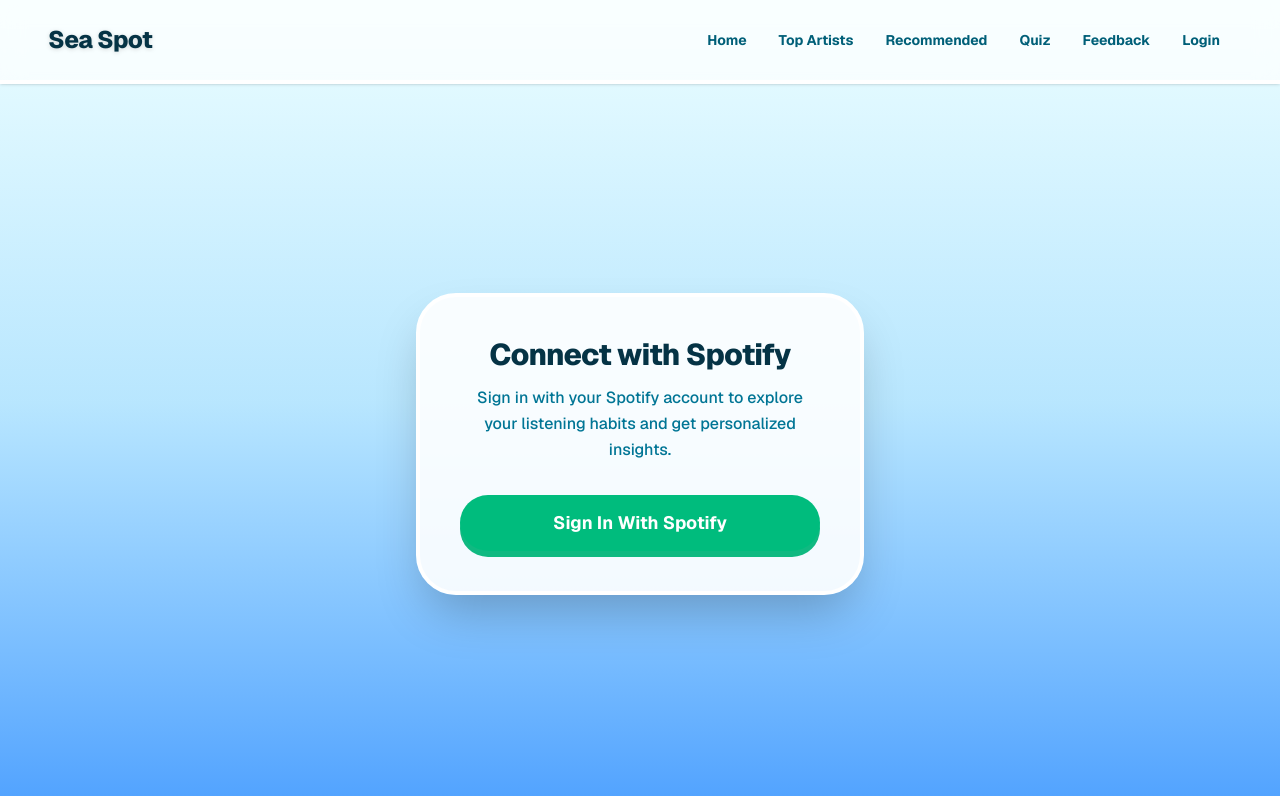
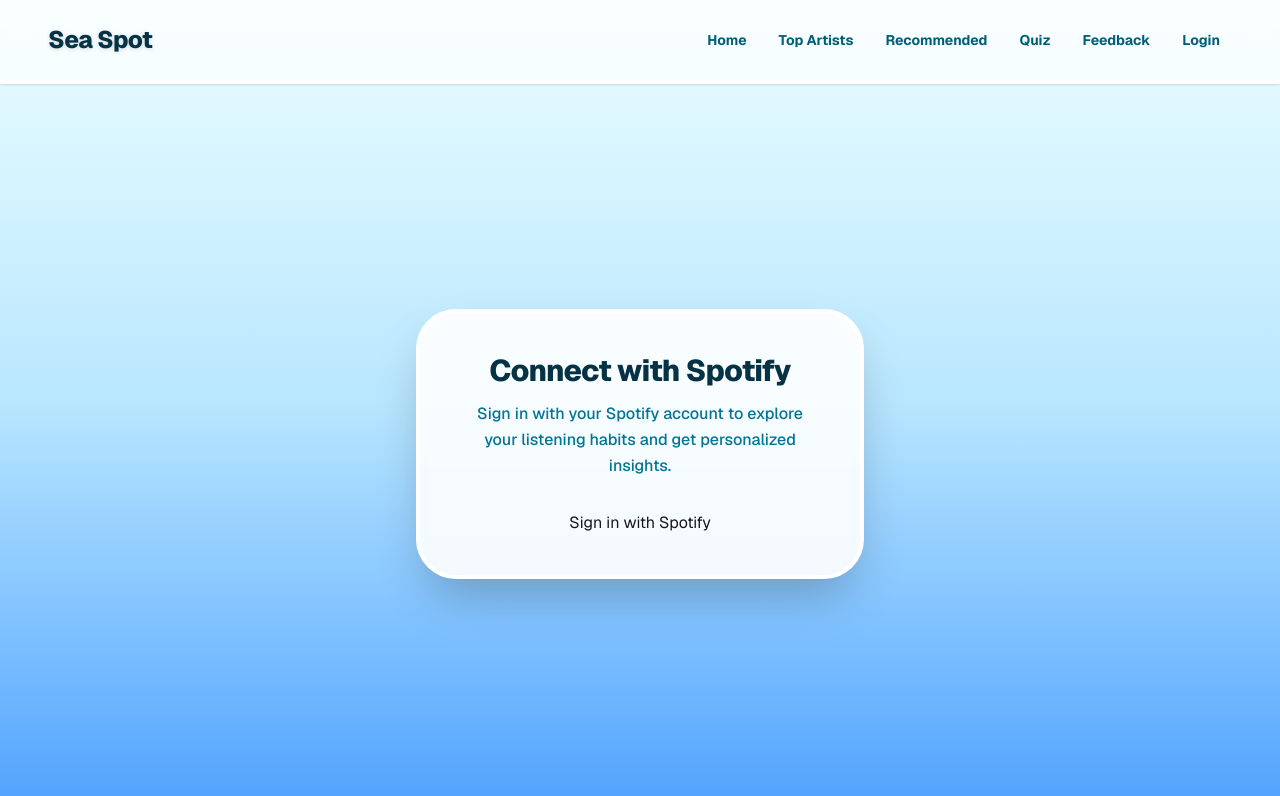
Before and after one commit to WSU-4110/Advanced-Spotify-Insights, a Next.js app: page /login in a window 1280 px wide. Shown: the top 796 px of the page. Built offline with nearby package versions, Linux system fonts and the light colour scheme.

Commit message:
Refactor authentication logic and update Spotify sign-in button implementation

```diff
--- a/app/api/auth/[...nextauth]/route.js
+++ b/app/api/auth/[...nextauth]/route.js
@@ -1,8 +1,7 @@
-// pages/api/auth/[...nextauth].js (or app/api/auth/[...nextauth]/route.js)
-import NextAuth from "nextauth";
+import NextAuth from "next-auth"; // <-- Fixed the hyphen here!
 import SpotifyProvider from "next-auth/providers/spotify";
 
-export default NextAuth({
+const handler = NextAuth({
   providers: [
     SpotifyProvider({
       clientId: process.env.SPOTIFY_CLIENT_ID,
@@ -15,16 +14,17 @@
   },
   callbacks: {
     async jwt({ token, account }) {
-      // Persist the Spotify access token to the token right after sign in
       if (account) {
         token.accessToken = account.access_token;
       }
       return token;
     },
     async session({ session, token }) {
-      // Send the access token to the client so you can make Spotify API calls
       session.accessToken = token.accessToken;
       return session;
     },
   },
 });
+
+// The App Router requires you to export the handler as GET and POST
+export { handler as GET, handler as POST };
--- a/app/components/SpotifySignInButton.tsx
+++ b/app/components/SpotifySignInButton.tsx
@@ -1,16 +1,11 @@
 "use client";
 
-import { signInSpotify } from "../login/actions";
+import { signIn } from "next-auth/react";
 
 export default function SpotifySignInButton() {
   return (
-    <form className="w-full">
-      <button
-        onClick={() => signInSpotify()}
-        className="flex h-14 w-full items-center justify-center rounded-full bg-emerald-500 px-6 text-white text-lg font-bold transition-all hover:bg-emerald-400 shadow-[0_6px_0_rgb(16,185,129)] hover:shadow-[0_2px_0_rgb(16,185,129)] hover:translate-y-[4px] active:shadow-none active:translate-y-[6px]"
-      >
-        Sign In With Spotify
-      </button>
-    </form>
+    <button onClick={() => signIn("spotify", { callbackUrl: "/" })}>
+      Sign in with Spotify
+    </button>
   );
 }
--- a/app/login/actions.ts
+++ /dev/null
@@ -1,6 +0,0 @@
-"use server";
-import { signIn } from "@/auth";
-
-export async function signInSpotify() {
-  await signIn("spotify", { redirectTo: "/" });
-}
--- a/package.json
+++ b/package.json
@@ -10,6 +10,7 @@
   },
   "dependencies": {
     "next": "16.1.6",
+    "next-auth": "^4.24.13",
     "react": "19.2.3",
     "react-dom": "19.2.3"
   },
```
Also changed, not shown: 1 other file (tests, documents, lock files or other folders).
